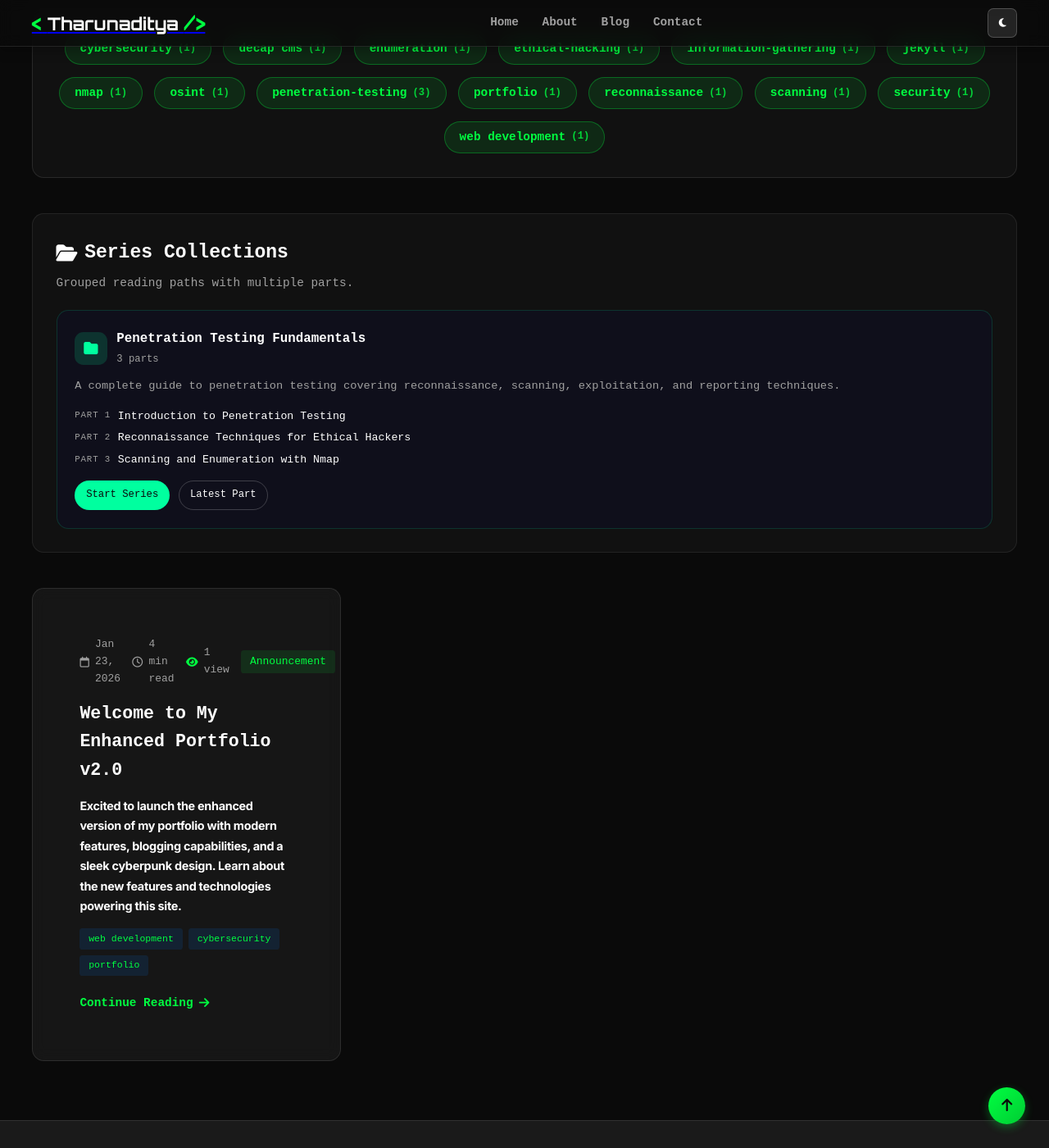
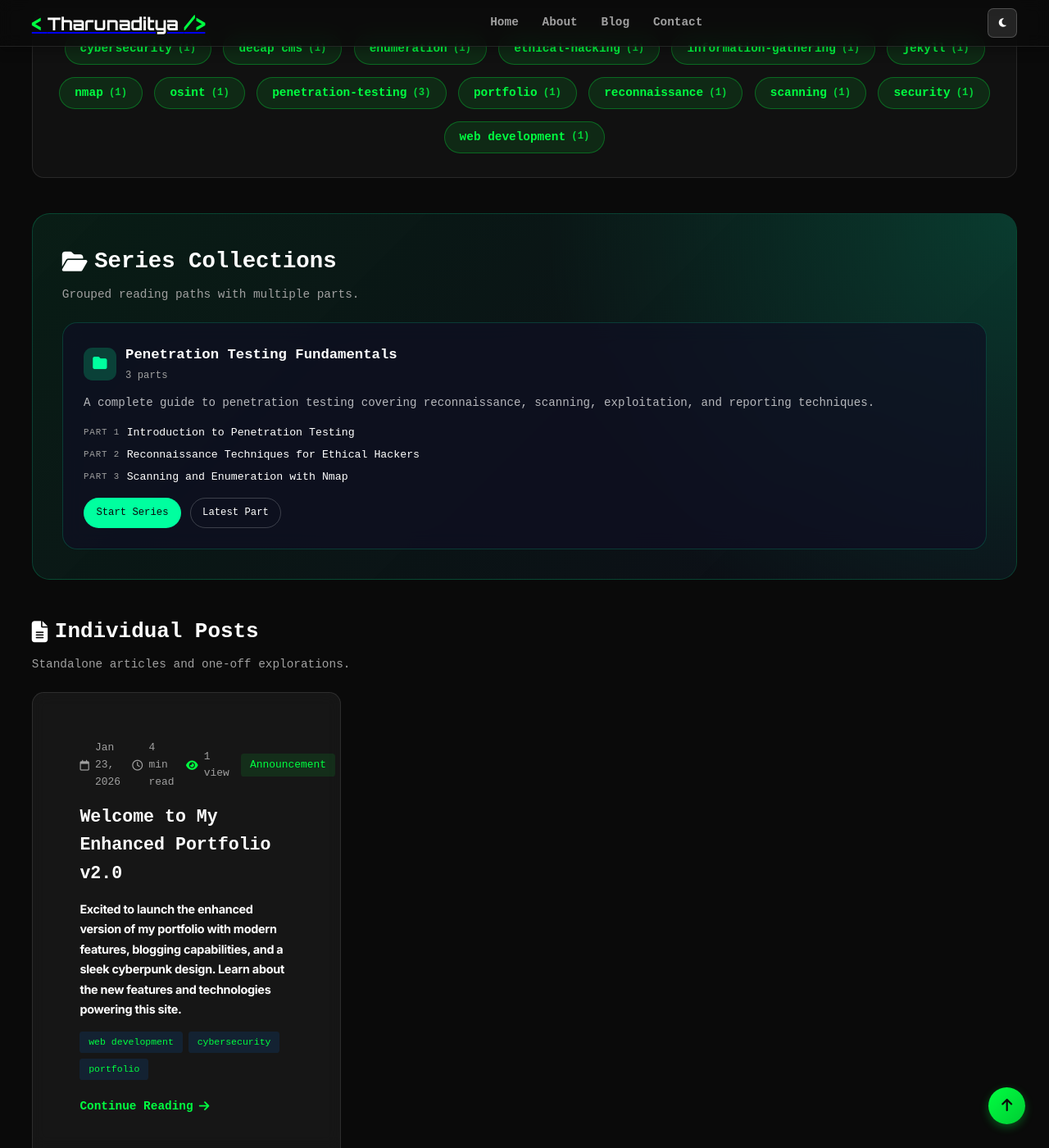
Before and after one commit to Tharunaditya/tharunaditya.github.io, a Jekyll site: the page built from blog/index.html, in a window 1280 px wide and 1400 px high, scrolled down 640 px. Shown: the whole window at 82% size. Built offline with Jekyll 4.4.1, drawn with Linux system fonts in a browser that asks for light colours; nearby versions of some CDN libraries; the list of posts is cut into pages by our own code.

Commit message:
Modernize blog index series and posts sections

```diff
--- a/assets/css/blog.css
+++ b/assets/css/blog.css
@@ -200,10 +200,20 @@
 ============================================ */
 .series-shelf {
     margin: 2rem 0 3rem;
-    padding: 2rem;
-    background: rgba(255, 255, 255, 0.03);
-    border: 1px solid rgba(255, 255, 255, 0.08);
-    border-radius: var(--radius-lg);
+    padding: 2.5rem;
+    background: linear-gradient(135deg, rgba(0, 255, 159, 0.08), rgba(15, 15, 35, 0.5));
+    border: 1px solid rgba(0, 255, 159, 0.2);
+    border-radius: 24px;
+    position: relative;
+    overflow: hidden;
+}
+
+.series-shelf::before {
+    content: '';
+    position: absolute;
+    inset: 0;
+    background: radial-gradient(circle at top right, rgba(0, 255, 159, 0.18), transparent 45%);
+    pointer-events: none;
 }
 
 .series-shelf-header {
@@ -211,10 +221,12 @@
     flex-direction: column;
     gap: 0.5rem;
     margin-bottom: 1.5rem;
+    position: relative;
+    z-index: 1;
 }
 
 .series-shelf-header h3 {
-    font-size: 1.6rem;
+    font-size: 1.9rem;
     color: var(--text-primary);
     display: flex;
     align-items: center;
@@ -230,20 +242,23 @@
     display: grid;
     grid-template-columns: repeat(auto-fit, minmax(320px, 1fr));
     gap: 1.5rem;
+    position: relative;
+    z-index: 1;
 }
 
 .series-folder {
-    padding: 1.5rem;
-    border-radius: var(--radius-lg);
-    background: rgba(15, 15, 35, 0.6);
-    border: 1px solid rgba(0, 255, 159, 0.15);
-    transition: transform var(--transition-fast), border-color var(--transition-fast), box-shadow var(--transition-fast);
+    padding: 1.75rem;
+    border-radius: 20px;
+    background: rgba(15, 15, 35, 0.7);
+    border: 1px solid rgba(0, 255, 159, 0.18);
+    backdrop-filter: blur(14px);
+    transition: transform 200ms ease, border-color 200ms ease, box-shadow 200ms ease;
 }
 
 .series-folder:hover {
-    transform: translateY(-4px);
-    border-color: rgba(0, 255, 159, 0.35);
-    box-shadow: var(--shadow-md);
+    transform: translateY(-6px);
+    border-color: rgba(0, 255, 159, 0.45);
+    box-shadow: 0 18px 36px rgba(0, 0, 0, 0.35);
 }
 
 .series-folder-header {
@@ -257,7 +272,7 @@
     width: 44px;
     height: 44px;
     border-radius: 12px;
-    background: rgba(0, 255, 159, 0.15);
+    background: rgba(0, 255, 159, 0.2);
     color: var(--sidebar-accent);
     display: flex;
     align-items: center;
@@ -267,7 +282,7 @@
 
 .series-folder-title h4 {
     margin: 0;
-    font-size: 1.1rem;
+    font-size: 1.2rem;
     color: var(--text-primary);
 }
 
@@ -278,8 +293,8 @@
 
 .series-folder-desc {
     margin: 0.5rem 0 1rem;
-    color: var(--text-secondary);
-    font-size: 0.95rem;
+    color: rgba(255, 255, 255, 0.7);
+    font-size: 0.98rem;
     line-height: 1.6;
 }
 
@@ -323,13 +338,13 @@
 }
 
 .series-btn {
-    padding: 0.5rem 0.9rem;
+    padding: 0.55rem 1rem;
     border-radius: 999px;
     border: 1px solid rgba(255, 255, 255, 0.2);
     color: var(--text-primary);
     text-decoration: none;
     font-size: 0.85rem;
-    transition: all var(--transition-fast);
+    transition: all 180ms ease;
 }
 
 .series-btn.primary {
@@ -346,7 +361,34 @@
 
 .series-btn.primary:hover {
     color: #0a0a0a;
-    filter: brightness(0.95);
+    filter: brightness(0.92);
+}
+
+/* ============================================
+   INDIVIDUAL POSTS SECTION
+============================================ */
+.posts-section {
+    margin: 3rem 0 2rem;
+}
+
+.posts-section-header {
+    display: flex;
+    flex-direction: column;
+    gap: 0.5rem;
+    margin-bottom: 1.5rem;
+}
+
+.posts-section-header h3 {
+    font-size: 1.8rem;
+    color: var(--text-primary);
+    display: flex;
+    align-items: center;
+    gap: 0.6rem;
+}
+
+.posts-section-header p {
+    margin: 0;
+    color: var(--text-secondary);
 }
 
 /* Blog Card */
--- a/blog/index.html
+++ b/blog/index.html
@@ -86,9 +86,14 @@ title: Blog
         </section>
         {% endif %}
 
-        <!-- Blog Grid (Non-series posts) -->
+        <!-- Individual Posts Section -->
         {% assign non_series_posts = site.posts | where_exp: "post", "post.series == nil" %}
-        <div class="blog-grid">
+        <section class="posts-section">
+            <div class="posts-section-header">
+                <h3><i class="fas fa-file-alt"></i> Individual Posts</h3>
+                <p>Standalone articles and one-off explorations.</p>
+            </div>
+            <div class="blog-grid">
             {% for post in non_series_posts %}
             <article class="blog-card glass-card">
                 {% if post.image %}
@@ -156,6 +161,7 @@ title: Blog
                 <a href="/admin" class="btn btn-primary">Write Your First Post</a>
             </div>
             {% endif %}
-        </div>
+            </div>
+        </section>
     </div>
 </section>
```
